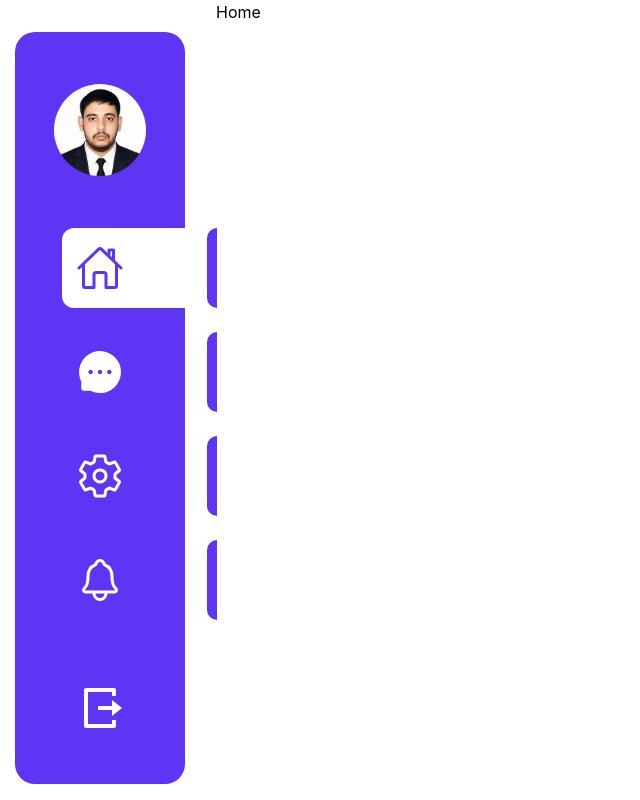
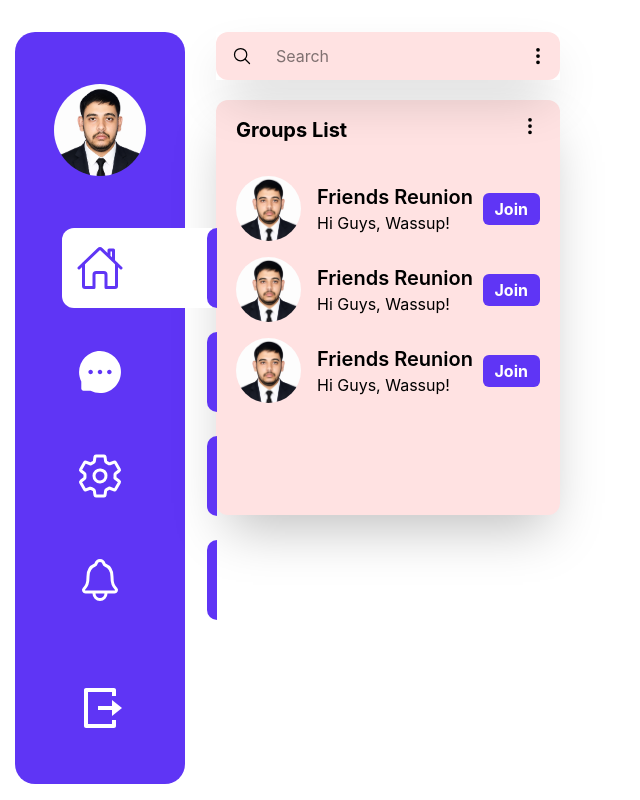
Before and after one commit to SumitraChowdhury/Kothira, a React (Vite) app: page /home in a window 1280 px wide. Shown: the whole page, without its empty margins (0-640 px from the left). Built offline with nearby package versions, Linux system fonts and the light colour scheme.

Commit message:
home page design first

```diff
--- a/src/pages/Home.jsx
+++ b/src/pages/Home.jsx
@@ -1,9 +1,77 @@
-import React from 'react'
+import React from "react";
+import Grid from "@mui/material/Grid";
+import { IoSearchOutline } from "react-icons/io5";
+import { BsThreeDotsVertical } from "react-icons/bs";
+import Profile from "../assets/profile.jpg";
+import Image from "../components/Image";
 
 const Home = () => {
   return (
-    <div>Home</div>
-  )
-}
+    <Grid container spacing={2}>
+      <Grid size={4}>
+        <div className="h-[415px]  w-full  mt-8">
+          <div className="relative w-full rounded-xl bg-red-100">
+            <input
+              className="py-3 pl-15 pr-10 shadow-2xl  w-full"
+              type="text"
+              placeholder="Search"
+            />
+            <IoSearchOutline className="text-xl absolute top-1/2 left-4 -translate-y-1/2" />
+            <BsThreeDotsVertical className="text-xl absolute top-1/2 right-3 -translate-y-1/2" />
+          </div>
+          <div className="h-[360px] overflow-y-scroll w-full h-full bg-red-100 mt-5 shadow-2xl rounded-xl">
+            <div className="flex justify-between px-5 py-4">
+              <h3 className="text-xl font-bold">Groups List</h3>
+              <BsThreeDotsVertical className="text-xl" />
+            </div>
 
-export default Home
+            <div className="flex justify-between items-center px-5 my-4">
+              <div className="flex gap-x-4 items-center">
+                <div className="w-[65px] h-[65px] rounded-full">
+                  <Image className="rounded-full" src={Profile} />
+                </div>
+                <div>
+                  <h5 className="text-xl font-semibold">Friends Reunion</h5>
+                  <p className="text-base font-normal">Hi Guys, Wassup!</p>
+                </div>
+              </div>
+              <button className="bg-[#5F35F5] py-1 px-3 text-white font-bold rounded-md">
+                Join
+              </button>
+            </div>
+            <div className="flex justify-between items-center px-5 my-4">
+              <div className="flex gap-x-4 items-center">
+                <div className="w-[65px] h-[65px] rounded-full">
+                  <Image className="rounded-full" src={Profile} />
+                </div>
+                <div>
+                  <h5 className="text-xl font-semibold">Friends Reunion</h5>
+                  <p className="text-base font-normal">Hi Guys, Wassup!</p>
+                </div>
+              </div>
+              <button className="bg-[#5F35F5] py-1 px-3 text-white font-bold rounded-md">
+                Join
+              </button>
+            </div>
+            <div className="flex justify-between items-center px-5 my-4">
+              <div className="flex gap-x-4 items-center">
+                <div className="w-[65px] h-[65px] rounded-full">
+                  <Image className="rounded-full" src={Profile} />
+                </div>
+                <div>
+                  <h5 className="text-xl font-semibold">Friends Reunion</h5>
+                  <p className="text-base font-normal">Hi Guys, Wassup!</p>
+                </div>
+              </div>
+              <button className="bg-[#5F35F5] py-1 px-3 text-white font-bold rounded-md">
+                Join
+              </button>
+            </div>
+          </div>
+        </div>
+      </Grid>
+    </Grid>
+  );
+};
+
+export default Home;
```
